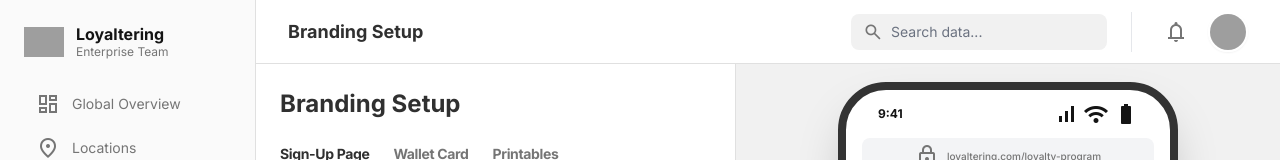
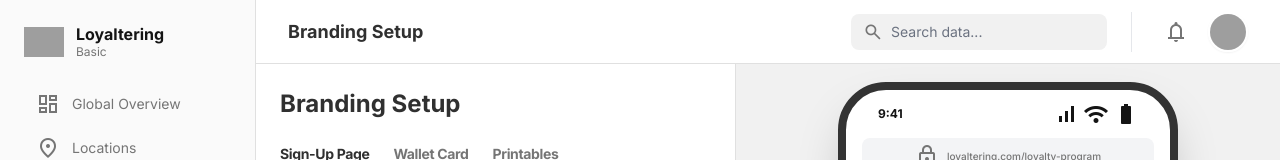
Before and after one commit to uzproblue/loyaltering-platform, a Next.js app: page /branding in a window 1280 px wide. Shown: the top 160 px of the page. Built offline with nearby package versions, Linux system fonts and the light colour scheme; no server answers; sample sign-in values are in the browser's storage; grey boxes are pictures that could not be loaded.

Commit message:
PLATFORM CHANGES

```diff
--- a/app/sign-in/SignInContent.tsx
+++ b/app/sign-in/SignInContent.tsx
@@ -230,10 +230,10 @@
 
           {/* Footer Meta */}
           <div className="flex justify-center gap-6 mt-4">
-            <Link className="text-xs text-[#757575] hover:text-[#141414] transition-colors" href="#">
+            <Link className="text-xs text-[#757575] hover:text-[#141414] transition-colors" href="https://www.loyaltering.online/privacy-policy" target="_blank" rel="noopener noreferrer">
               Privacy Policy
             </Link>
-            <Link className="text-xs text-[#757575] hover:text-[#141414] transition-colors" href="#">
+            <Link className="text-xs text-[#757575] hover:text-[#141414] transition-colors" href="https://www.loyaltering.online/terms-of-service" target="_blank" rel="noopener noreferrer">
               Terms of Service
             </Link>
           </div>
--- a/components/dashboard/Sidebar.tsx
+++ b/components/dashboard/Sidebar.tsx
@@ -3,6 +3,17 @@
 import Image from 'next/image';
 import Link from 'next/link';
 import { usePathname } from 'next/navigation';
+import { useAppSelector } from '@/store/hooks';
+
+function getSubscriptionLabel(plan?: string, subscriptionStatus?: string): string {
+  if (subscriptionStatus === 'trial') return 'Trial';
+  const p = (plan || '').toLowerCase();
+  if (p === 'basic') return 'Basic';
+  if (p === 'professional') return 'Pro';
+  if (p === 'enterprise') return 'Premium';
+  if (p === 'premium') return 'Premium';
+  return plan ? plan.charAt(0).toUpperCase() + plan.slice(1) : 'Basic';
+}
 
 interface SidebarProps {
   isCollapsed: boolean;
@@ -11,6 +22,8 @@
 
 export default function Sidebar({ isCollapsed, onToggle }: SidebarProps) {
   const pathname = usePathname();
+  const profile = useAppSelector((state) => state.user.profile);
+  const subscriptionLabel = getSubscriptionLabel(profile?.plan, profile?.subscriptionStatus);
 
   const isActive = (path: string) => {
     return pathname === path;
@@ -29,7 +42,7 @@
           {!isCollapsed && (
             <div>
               <h1 className="text-base font-bold leading-tight">Loyaltering</h1>
-              <p className="text-[#757575] text-xs font-normal">Enterprise Team</p>
+              <p className="text-[#757575] text-xs font-normal capitalize">{subscriptionLabel}</p>
             </div>
           )}
         </div>
--- a/store/slices/userSlice.ts
+++ b/store/slices/userSlice.ts
@@ -10,6 +10,8 @@
   role: 'admin' | 'user';
   restaurantId?: string;
   onboardingCompleted: boolean;
+  plan?: string;
+  subscriptionStatus?: string;
   createdAt: string;
   updatedAt: string;
 }
```
